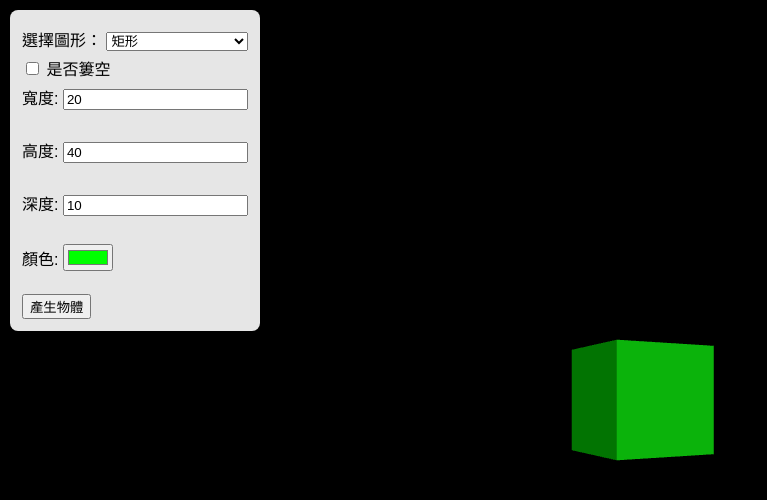
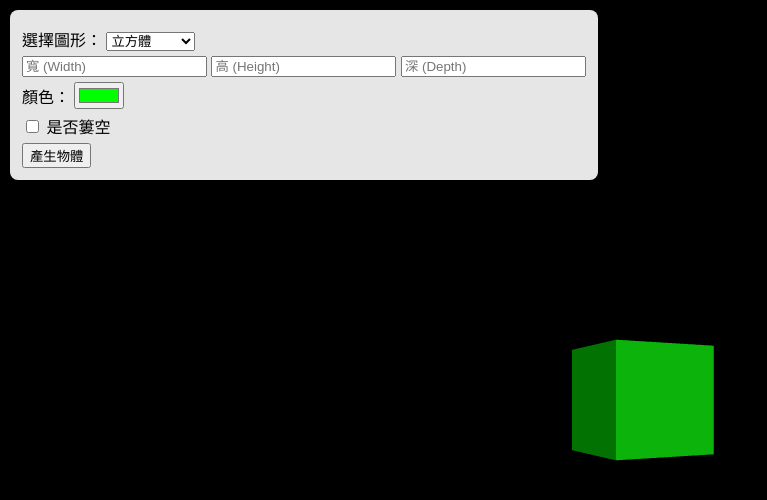
Before and after one commit to J050219/Three.js, a website built with Vite: page index.html in a window 1280 px wide. Shown: the whole page, without its empty margins (0-767 px from the left). Built offline with nearby package versions, Linux system fonts and the light colour scheme; animation ran at ten frames a second.

Commit message:
fix:每個物體參數都不同，修改頁面。

```diff
--- a/index.html
+++ b/index.html
@@ -13,6 +13,15 @@
         padding: 12px;
         border-radius: 8px;
         font-family: sans-serif;
+        z-index: 10;
+      }
+      .parm-group {
+        margin-bottom: 10px;
+      }
+      .parm-group input {
+        margin: 2px 0 ;
+        display: block;
+        width: 100px;
       }
       label { display: block; margin: 5px 0; }
     </style>
@@ -22,22 +31,40 @@
         <label>
             選擇圖形：
             <select id="shapeType">
-                <option value="box">矩形</option>
-                <option value="cube">立方體（Cube）</option>
-                <option value="circle">球體（Sphere）</option>
-                <option value="lshape">不規則圖形（自訂）</option>
+                <option value="cube">立方體</option>
+                <option value="circle">球體</option>
+                <option value="lshape">不規則圖形</option>
             </select>
         </label>
-        <label><input type="checkbox" id="hasHole"> 是否簍空</label>
-        <div id="holeInput" style="display:none;">
-            <label>簍空寬度：<input type="number" id="holeWidth" value="10"></label>
-            <label>簍空高度：<input type="number" id="holeHeight" value="5"></label>
+        <div id="boxParams" class="param-group">
+            <input id="boxWidth" type="number" placeholder="寬 (Width)" />
+            <input id="boxHeight" type="number" placeholder="高 (Height)" />
+            <input id="boxDepth" type="number" placeholder="深 (Depth)" />
         </div>
 
-        <label>寬度: <input type="number" id="width" value="20"></label><br>
-        <label>高度: <input type="number" id="height" value="40"></label><br>
-        <label>深度: <input type="number" id="depth" value="10"></label><br>
-        <label>顏色: <input type="color" id="color" value="#00ff00"></label><br>
+        <div id="sphereParams" class="param-group" style="display:none;">
+            <input id="sphereWidth" type="number" placeholder="直徑 (Diameter)" />
+        </div>
+
+        <div id="customParams" class="param-group" style="display:none;">
+            <input id="customWidth" type="number" placeholder="寬 (Width)" />
+            <input id="customHeight" type="number" placeholder="高 (Height)" />
+            <input id="customDepth" type="number" placeholder="厚度 (Depth)" />
+        </div>
+
+        <label>
+            顏色：
+            <input id="color" type="color" value="#00ff00" />
+        </label>
+
+        <label>
+            <input type="checkbox" id="hasHole" /> 是否簍空
+        </label>
+
+        <div id="holeInput" style="display:none;">
+            <input id="holeWidth" type="number" placeholder="孔寬 (Hole Width)" />
+            <input id="holeHeight" type="number" placeholder="孔高 (Hole Height)" />
+        </div>
         <button id="generate">產生物體</button>
     </div>
     <script type="module" src="/main.js"></script>
--- a/main.js
+++ b/main.js
@@ -10,7 +10,6 @@ renderer.setSize( window.innerWidth, window.innerHeight );
 document.body.appendChild( renderer.domElement );
 
 camera.position.set(0, 0, 100);
-
 //const ambientLight = new THREE.AmbientLight(0xffffff, 0.5);
 scene.add(new THREE.AmbientLight(0xffffff, 0.5));
 const light = new THREE.DirectionalLight(0xffffff, 1);
@@ -29,25 +28,50 @@ function createCube(type, width, height, depth, color, hasHole, holeWidth, holeH
     const material = new THREE.MeshStandardMaterial({ color });
     let mesh;
 
-    if (type === 'box' || type === 'cube') {
+    if (type === 'cube') {
         const outer = new THREE.Mesh(new THREE.BoxGeometry(width, height, depth), material);
         if (hasHole) {
-            const inner = new THREE.Mesh(new THREE.BoxGeometry(holeWidth, holeHeight, depth + 1));
-            mesh = CSG.subtract(outer, inner);
+            const inner = new THREE.Mesh(new THREE.BoxGeometry(holeWidth, holeHeight, depth + 2));
+            inner.position.z = 0.5
+            outer.updateMatrix();
+            inner.updateMatrix();
+            try{
+                mesh = CSG.subtract(outer, inner);
+            }catch(err){
+                console.error('CSG subtraction failed:',err);
+            }
+
+            if(!mesh){
+                mesh = outer;
+                console.warn('簍空失敗!');
+            }
         } else {
             mesh = outer;
         }
     }
-    else if (type === 'sphere') {
+    else if (type === 'circle') {
         const outer = new THREE.Mesh(new THREE.SphereGeometry(width / 2, 32, 32), material);
         if (hasHole) {
             const inner = new THREE.Mesh(new THREE.SphereGeometry(holeWidth / 2, 32, 32));
-            mesh = CSG.subtract(outer, inner);
+            inner.position.z = 1;
+            outer.updateMatrix();
+            inner.updateMatrix();
+            try{
+                mesh = CSG.subtract(outer, inner);
+            }catch(err){
+                console.error('CSG subtraction failed:',err);
+            }
+
+            if(!mesh){
+                mesh = outer;
+                console.warn('簍空失敗!');
+            }
+
         } else {
             mesh = outer;
         }
     }
-    else if (type === 'custom') {
+    else if (type === 'lshape') {
         const shape = new THREE.Shape();
         shape.moveTo(0, 0);
         shape.lineTo(0, height);
@@ -74,45 +98,6 @@ function createCube(type, width, height, depth, color, hasHole, holeWidth, holeH
     scene.add(mesh);
 }
 
-document.getElementById('hasHole').addEventListener('change', (e) => {
-    document.getElementById('holeInput').style.display = e.target.checked ? 'block' : 'none';
-});
-
-document.getElementById('generate').addEventListener('click', () => {
-    const type = document.getElementById('shapeType').value;
-    const width = parseFloat(document.getElementById('width').value);
-    const height = parseFloat(document.getElementById('height').value);
-    const depth = parseFloat(document.getElementById('depth').value);
-    const color = document.getElementById('color').value;
-    const hasHole = document.getElementById('hasHole').checked;
-    const holeWidth = parseFloat(document.getElementById('holeWidth').value);
-    const holeHeight = parseFloat(document.getElementById('holeHeight').value);
-
-    createCube(type, width, height, depth, color, hasHole, holeWidth, holeHeight);
-});
-
-createCube('box', 20, 20, 20, '#00ff00', false, 0, 0);
-
-//const mouse = new THREE.Vector2();
-//const raycaster = new THREE.Raycaster();
-//const point = new THREE.Vector3();
-//const lastMouse = new THREE.Vector2();
-//const delta = new THREE.Vector2();
-
-
-//window.addEventListener('mousemove', (event) => {
-    //const newMouseX = (event.clientX / window.innerWidth) * 2 - 1;
-    //const newMouseY = -(event.clientY / window.innerHeight) * 2 + 1;
-
-    //delta.x = mouse.x - lastMouse.x;
-    //delta.y = mouse.y - lastMouse.y;
-
-    //mouse.x = newMouseX;
-    //mouse.y = newMouseY;
-
-    //lastMouse.set(newMouseX, newMouseY);
-//});
-
 function animate() {
 
     requestAnimationFrame( animate );
@@ -135,3 +120,63 @@ function animate() {
     renderer.render( scene, camera );
 }
 animate();
+
+document.getElementById('shapeType').addEventListener('change', (e) => {
+      const value = e.target.value;
+      document.getElementById('boxParams').style.display = (value === 'cube') ? 'block' : 'none';
+      document.getElementById('sphereParams').style.display = (value === 'circle') ? 'block' : 'none';
+      document.getElementById('customParams').style.display = (value === 'lshape') ? 'block' : 'none';
+});
+
+document.getElementById('hasHole').addEventListener('change', (e) => {
+    document.getElementById('holeInput').style.display = e.target.checked ? 'block' : 'none';
+});
+
+document.getElementById('generate').addEventListener('click', () => {
+    const type = document.getElementById('shapeType').value;
+    //const width = parseFloat(document.getElementById('width').value);
+    //const height = parseFloat(document.getElementById('height').value);
+    //const depth = parseFloat(document.getElementById('depth').value);
+    const color = document.getElementById('color').value;
+    const hasHole = document.getElementById('hasHole').checked;
+    const holeWidth = parseFloat(document.getElementById('holeWidth').value);
+    const holeHeight = parseFloat(document.getElementById('holeHeight').value);
+
+    let width = 20, height = 20, depth = 20;
+    if (type === 'cube') {
+        width = parseFloat(document.getElementById('boxWidth').value || 20);
+        height = parseFloat(document.getElementById('boxHeight').value || 20);
+        depth = parseFloat(document.getElementById('boxDepth').value || 20);
+    } else if (type === 'circle') {
+        width = parseFloat(document.getElementById('sphereWidth').value || 20);
+        height = width;
+        depth = width;
+    } else if (type === 'lshape') {
+        width = parseFloat(document.getElementById('customWidth').value || 20);
+        height = parseFloat(document.getElementById('customHeight').value || 20);
+        depth = parseFloat(document.getElementById('customDepth').value || 20);
+    }
+    createCube(type, width, height, depth, color, hasHole, holeWidth, holeHeight);
+});
+
+createCube('cube', 20, 20, 20, '#00ff00', false, 0, 0);
+
+//const mouse = new THREE.Vector2();
+//const raycaster = new THREE.Raycaster();
+//const point = new THREE.Vector3();
+//const lastMouse = new THREE.Vector2();
+//const delta = new THREE.Vector2();
+
+
+//window.addEventListener('mousemove', (event) => {
+    //const newMouseX = (event.clientX / window.innerWidth) * 2 - 1;
+    //const newMouseY = -(event.clientY / window.innerHeight) * 2 + 1;
+
+    //delta.x = mouse.x - lastMouse.x;
+    //delta.y = mouse.y - lastMouse.y;
+
+    //mouse.x = newMouseX;
+    //mouse.y = newMouseY;
+
+    //lastMouse.set(newMouseX, newMouseY);
+//});
```
Also changed, not shown: README.md.
